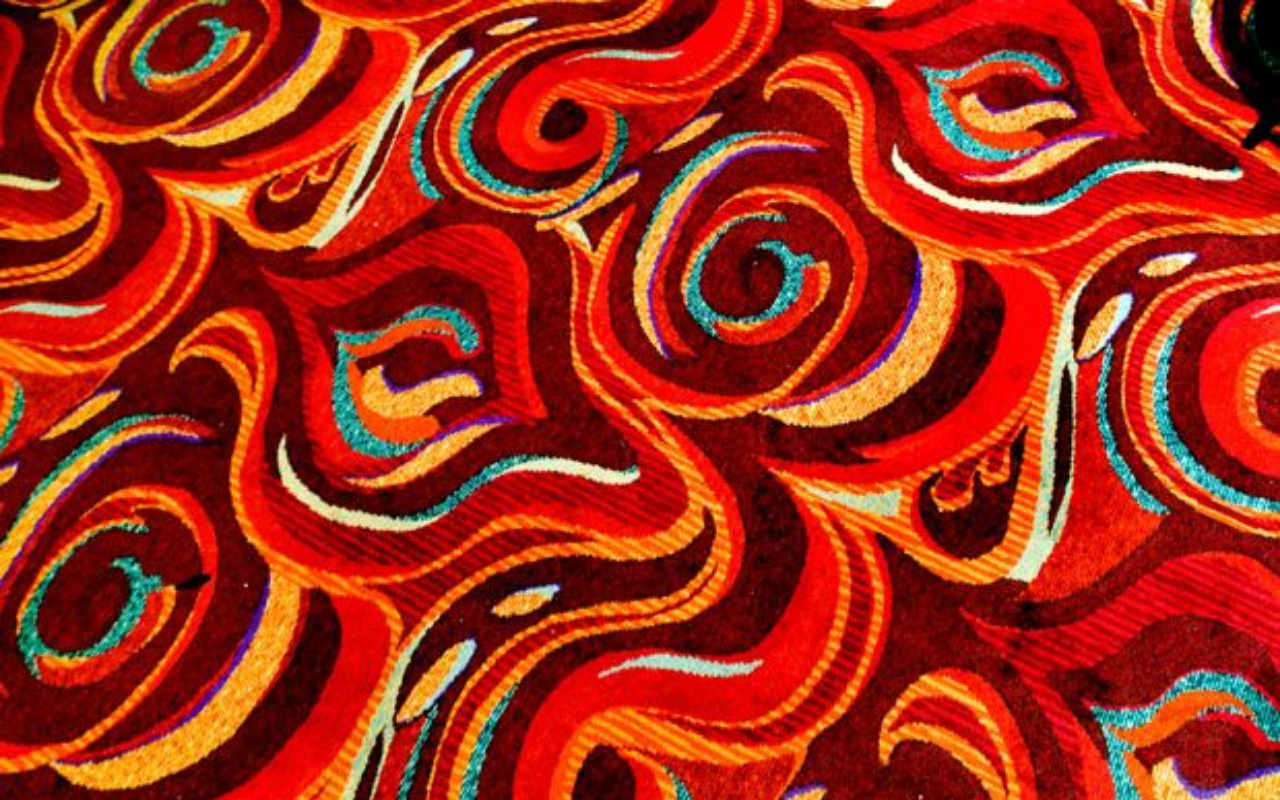
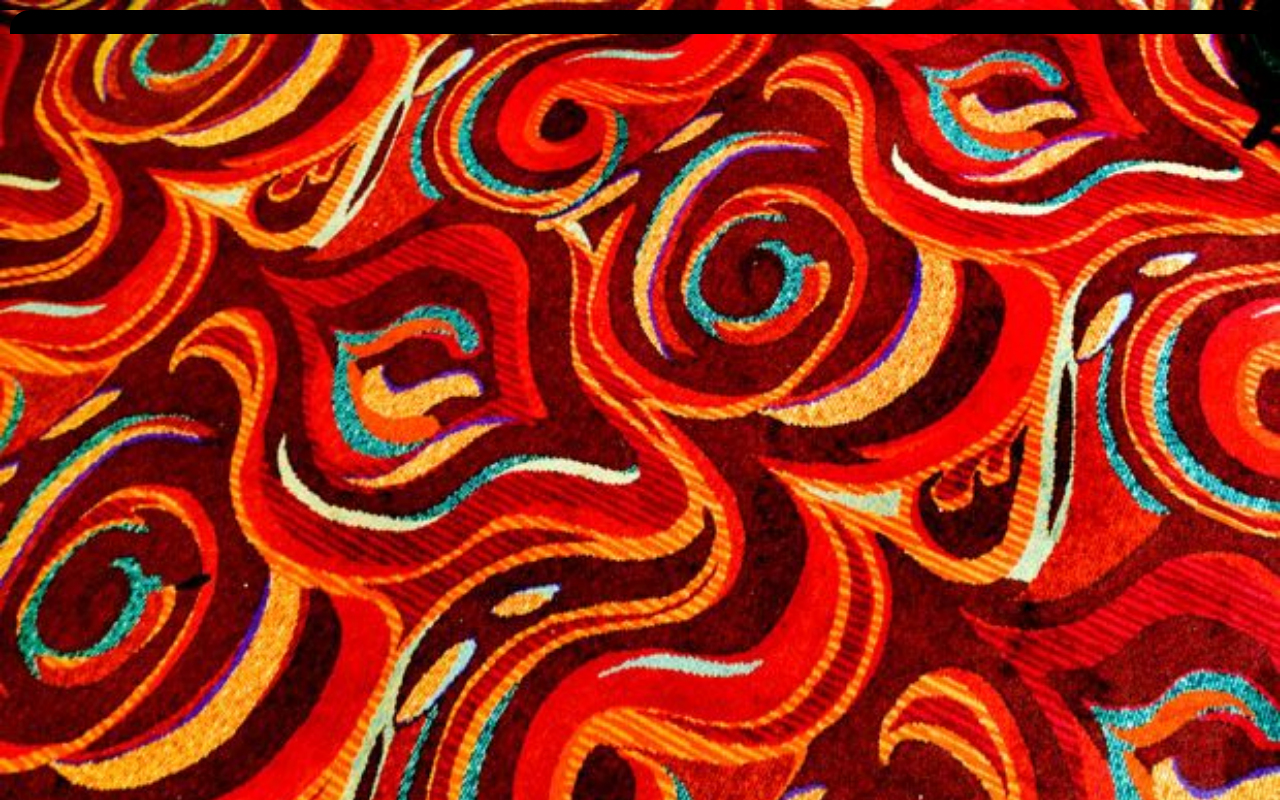
Before and after one commit to rzelazny/social-underground-2, a React (Create React App) app: page / in a window 1280 px wide. Built offline with nearby package versions, Linux system fonts and the light colour scheme.

Commit message:
added the blackjack container and styling // added it to the gaming table // tested

```diff
--- a/src/components/BlackjackGame/index.js
+++ b/src/components/BlackjackGame/index.js
@@ -0,0 +1,12 @@
+import React from "react";
+import "./style.css"
+
+function BlackjackGame() {
+    return (
+        <div class="container" id="cont-blackjack-single">
+
+        </div>
+    );
+}
+
+export default BlackjackGame;
--- a/src/components/BlackjackGame/style.css
+++ b/src/components/BlackjackGame/style.css
@@ -0,0 +1,11 @@
+#cont-blackjack-single{
+    background-color: black;
+    margin: 10px;
+    padding:10px;
+    text-align: left;
+    color: white;
+    border-color: black;
+    border-style: solid;
+    border-width: 2px;
+    border-radius: 20px 20px 0px 0px;
+}
--- a/src/components/GamingTable/index.js
+++ b/src/components/GamingTable/index.js
@@ -1,10 +1,11 @@
 import React from "react";
 import "./style.css"
+import BlackjackGame from "../BlackjackGame";
 
 function GamingTable() {
     return (
         <body>
-
+            <BlackjackGame />
         </body>
     );
 }
```
